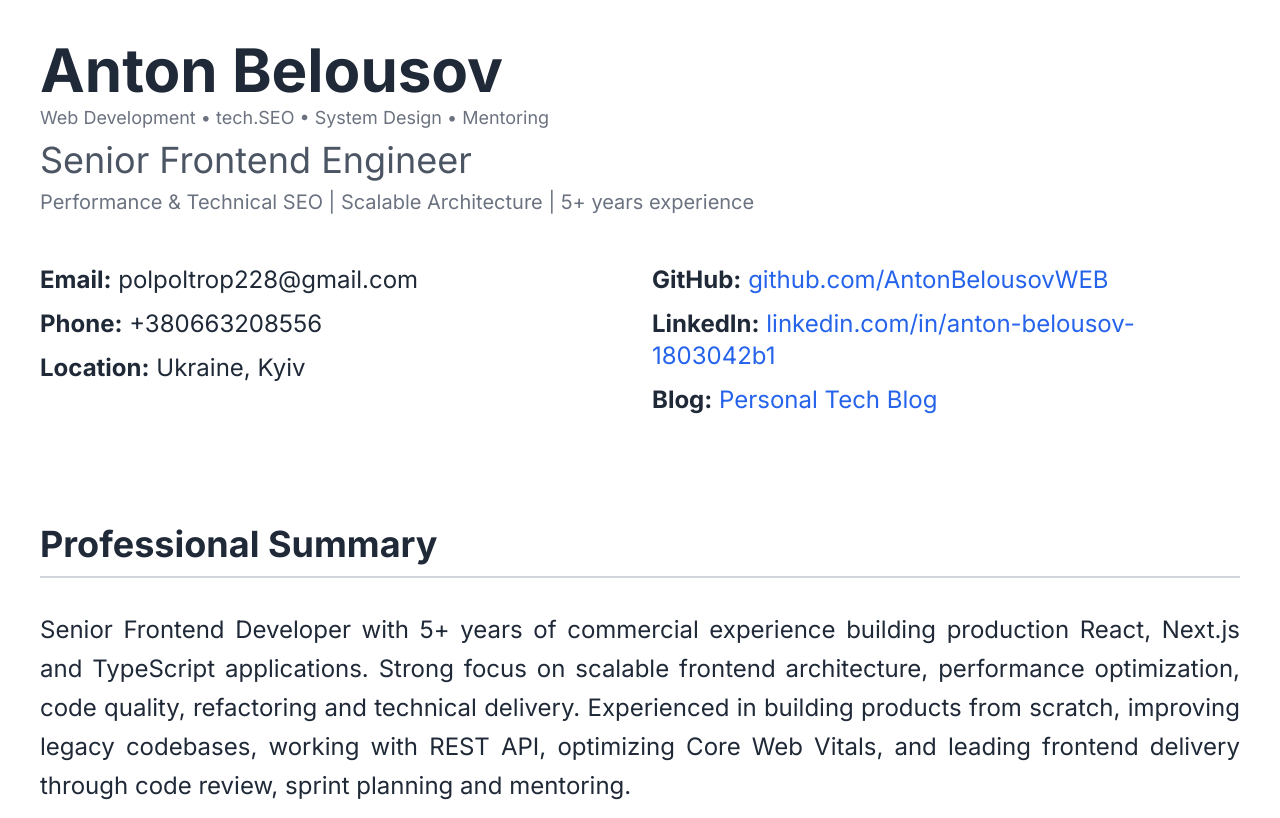
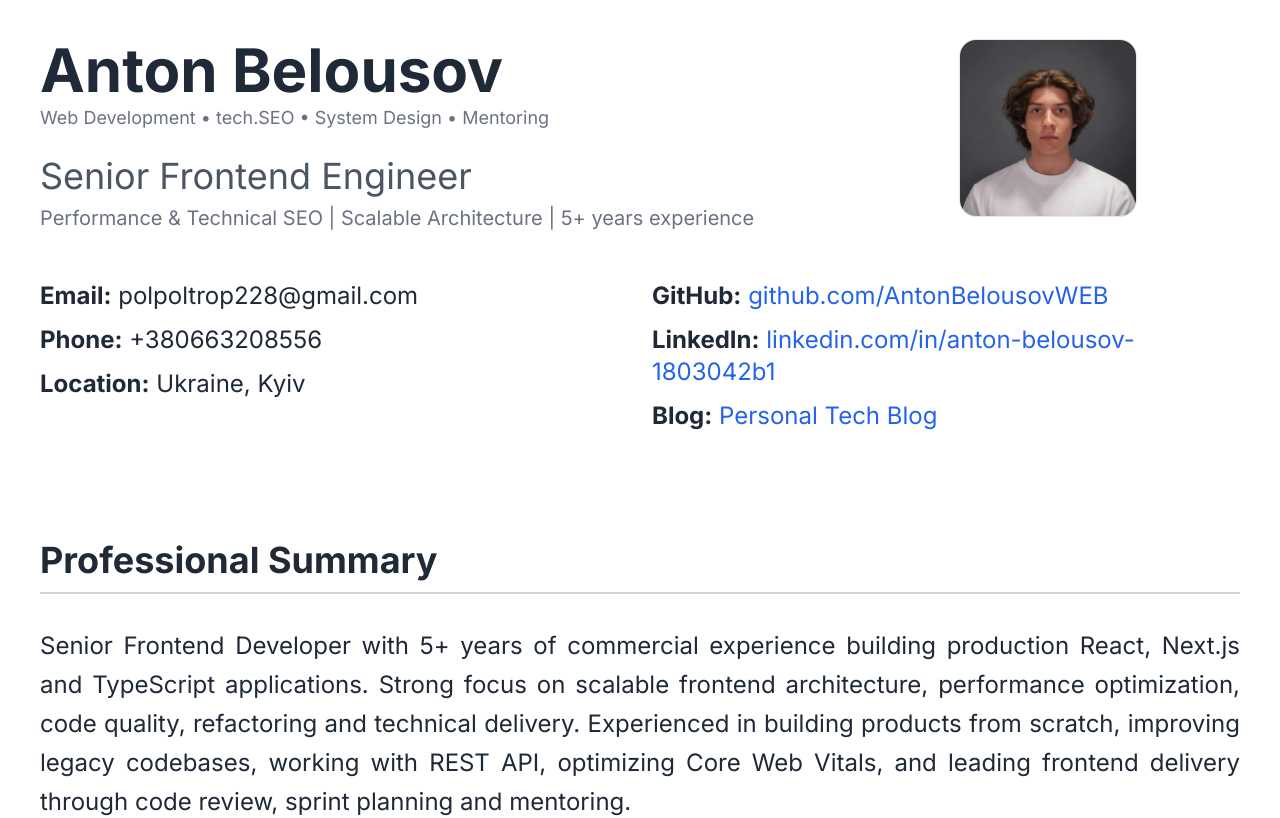
Before and after one commit to AntonBelousovWEB/AntonBelousovCV, a Next.js app: page / in a window 1280 px wide. Shown: the top 818 px of the page. Built offline with nearby package versions, Linux system fonts and the light colour scheme.

Commit message:
Refactor CV template to enhance layout and presentation, adding profile image with structured data for improved SEO. Update metadata across multiple files to include image URL, ensuring consistency and better visibility in search results.

```diff
--- a/app/page.tsx
+++ b/app/page.tsx
@@ -16,6 +16,8 @@ const profilePageSchema = {
     "@id": "https://anton-belousov-cv.vercel.app/#person",
     name: "Anton Belousov",
     jobTitle: "Senior Frontend Engineer",
+    image:
+      "https://anton-belousov-cv.vercel.app/img/anton-belousov-senior-frontend-engineer.webp",
     knowsAbout: [
       "JavaScript",
       "React",
--- a/cv-template.tsx
+++ b/cv-template.tsx
@@ -1,32 +1,83 @@
+import Image from "next/image";
 import Link from "next/link";
+
+const profileImageUrl =
+  "https://anton-belousov-cv.vercel.app/img/anton-belousov-senior-frontend-engineer.webp";
+const profileImageAlt =
+  "Anton Belousov, Senior Frontend Engineer specializing in React, Next.js, TypeScript, performance, and technical SEO";
 
 export default function CVTemplate() {
   return (
-    <div className="max-w-7xl mx-auto p-6 md:p-10 bg-white text-gray-800 text-base sm:text-lg md:text-xl lg:text-2xl">
+    <div className="mx-auto w-full max-w-7xl bg-white px-4 py-6 text-base text-gray-800 sm:px-5 sm:text-lg md:p-10 md:text-xl lg:text-2xl">
       <header
         className="mb-12 md:mb-24"
         itemScope
         itemType="https://schema.org/Person"
       >
+        <div className="mb-6 grid grid-cols-[112px_minmax(0,1fr)] items-center gap-x-4 gap-y-5 sm:grid-cols-[128px_minmax(0,1fr)] md:mb-12 md:grid-cols-12 md:items-start md:gap-6">
+          <div className="min-w-0 md:col-span-8">
             <h1
-          className="text-4xl sm:text-5xl lg:text-6xl font-bold mb-1"
+              className="mb-1 text-3xl font-bold leading-tight min-[390px]:text-4xl sm:text-5xl lg:text-6xl"
               itemProp="name"
             >
               Anton Belousov
             </h1>
-        <p className="text-base sm:text-lg text-gray-500 mb-2">
+            <p className="text-sm leading-snug text-gray-500 sm:text-lg">
               Web Development • tech.SEO • System Design • Mentoring
             </p>
+          </div>
+
+          <div className="col-span-2 md:col-span-8">
             <h2
-          className="text-2xl sm:text-3xl lg:text-4xl text-gray-600 mb-2"
+              className="mb-2 text-2xl text-gray-600 sm:text-3xl lg:text-4xl"
               itemProp="jobTitle"
             >
               Senior Frontend Engineer
             </h2>
-        <p className="text-lg sm:text-xl text-gray-500 mb-6 md:mb-12">
+            <p className="text-lg sm:text-xl text-gray-500">
               Performance & Technical SEO | Scalable Architecture | 5+ years
               experience
             </p>
+          </div>
+
+          <figure
+            itemProp="image"
+            itemScope
+            itemType="https://schema.org/ImageObject"
+            className="col-start-1 row-start-1 justify-self-start md:col-span-4 md:col-start-9 md:row-span-2 md:row-start-1 md:justify-self-center"
+          >
+            <Image
+              src="/img/anton-belousov-senior-frontend-engineer.webp"
+              width={180}
+              height={180}
+              sizes="(max-width: 389px) 112px, (max-width: 767px) 128px, 180px"
+              alt={profileImageAlt}
+              itemProp="contentUrl"
+              loading="lazy"
+              decoding="async"
+              fetchPriority="low"
+              className="h-28 w-28 rounded-2xl object-cover shadow-sm ring-1 ring-gray-200 sm:h-32 sm:w-32 md:h-44 md:w-44"
+            />
+            <meta itemProp="url" content={profileImageUrl} />
+            <meta itemProp="name" content={profileImageAlt} />
+            <meta itemProp="width" content="360px" />
+            <meta itemProp="height" content="360px" />
+            <meta itemProp="representativeOfPage" content="true" />
+            <span
+              itemProp="thumbnail"
+              itemScope
+              itemType="https://schema.org/ImageObject"
+              hidden
+            >
+              <meta
+                itemProp="contentUrl"
+                content="https://anton-belousov-cv.vercel.app/img/anton-belousov-senior-frontend-engineer-thumb.webp"
+              />
+              <meta itemProp="width" content="180px" />
+              <meta itemProp="height" content="180px" />
+            </span>
+          </figure>
+        </div>
 
         <div className="grid grid-cols-1 md:grid-cols-2 gap-4 md:gap-6">
           <div>
--- a/lib/utils/shemas/schema.ts
+++ b/lib/utils/shemas/schema.ts
@@ -9,6 +9,8 @@ export const personSchema = {
     "Anton Belousov React Developer",
   ],
   jobTitle: "Senior Frontend Engineer",
+  image:
+    "https://anton-belousov-cv.vercel.app/img/anton-belousov-senior-frontend-engineer.webp",
   email: "polpoltrop228@gmail.com",
   telephone: "+380663208556",
   address: {
```
Also changed, not shown: public/img/anton-belousov-senior-frontend-engineer-thumb.webp (added), public/img/anton-belousov-senior-frontend-engineer.webp (added). Lines whose indentation alone changed are shown as unchanged.
